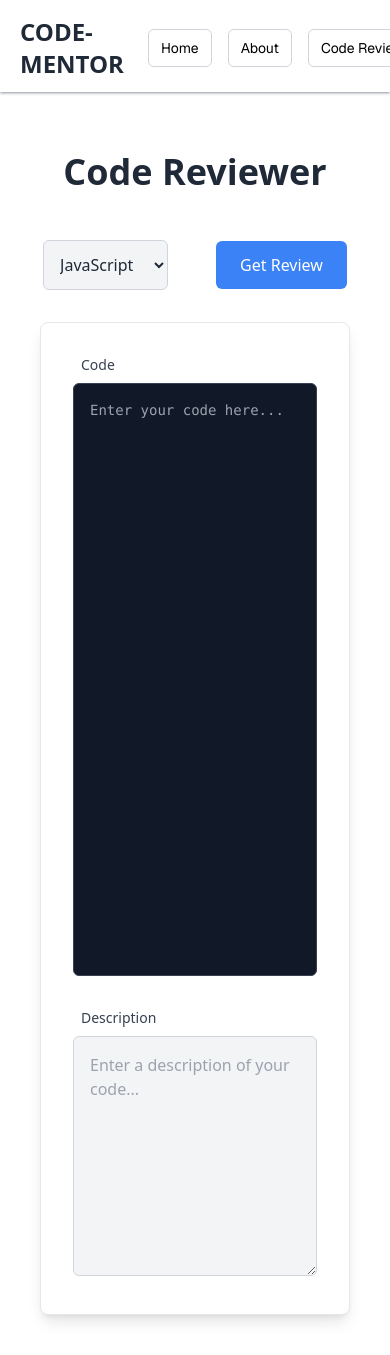
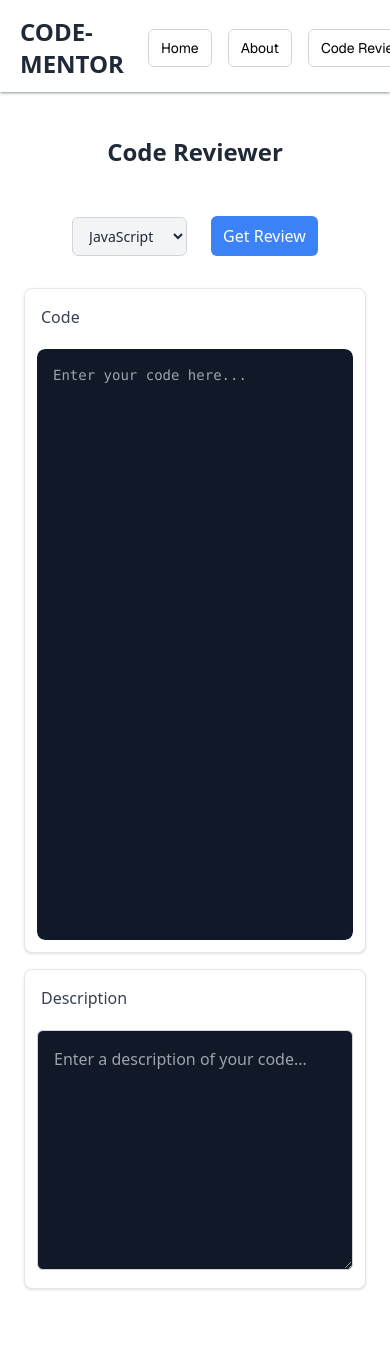
Before and after one commit to vanshanand34/nexathon, a Next.js app in the folder code-mentor-ai/: page /code-review in a window 390 px wide. After the commit the page ends 1313 px from the top, so only its background shows below. Built offline with nearby package versions, Linux system fonts and the light colour scheme.

Commit message:
fix: UI changes

```diff
--- a/code-mentor-ai/src/app/code-review/Review.tsx
+++ b/code-mentor-ai/src/app/code-review/Review.tsx
@@ -65,14 +65,18 @@ export default function Home() {
 
   return (
     <div className="min-h-screen pt-24">
-      <div className="w-full mx-auto p-8 md:px-32">
-        <h1 className="text-4xl text-center py-4 font-bold mb-8 text-gray-800 dark:text-white">Code Reviewer</h1>
+      <div className="w-full p-4 sm:p-8 md:px-32">
+        <h1
+          className="text-2xl sm:text-4xl text-center py-4 font-bold mb-8 text-gray-800 dark:text-white"
+        >
+          Code Reviewer
+        </h1>
 
         <div className="flex items-center justify-center gap-x-6 auto-rows-[1fr] pb-8">
           <select
             value={formData.language}
             onChange={(e) => setFormData({ ...formData, language: e.target.value })}
-            className="p-3 rounded-md bg-gray-100 text-gray-800 border border-gray-300"
+            className="px-3 py-2 sm:p-3 text-sm sm:text-base rounded-md bg-gray-100 text-gray-800 border border-gray-300"
           >
             <option value="javascript">JavaScript</option>
             <option value="python">Python</option>
@@ -83,18 +87,22 @@ export default function Home() {
             type="submit"
             onClick={handleSubmit}
             disabled={loading}
-            className="ml-6 px-6 py-3 bg-blue-500 text-white rounded-md hover:bg-blue-600 disabled:opacity-50"
+            className="px-3 py-2 sm:px-6 sm:py-3 bg-blue-500 text-white rounded-md hover:bg-blue-600 disabled:opacity-50"
           >
             {loading ? 'Reviewing...' : 'Get Review'}
           </button>
         </div>
 
-        <div className="bg-white dark:bg-gray-700 p-8 rounded-lg border shadow-lg">
-          <div className="w-full grid md:grid-cols-1 gap-8">
+        <div className="">
+          <div className="w-full grid md:grid-cols-1 gap-y-4 md:gap-8">
             {/* Syntax-highlighted Code Editor */}
-            <div>
-              <label className="block text-sm md:text-lg px-2 font-medium text-gray-700 mb-2 dark:text-white">Code</label>
-              <div className="rounded-md bg-gray-900 text-white border border-gray-700 min-h-[70vh]">
+            <div className='bg-white dark:bg-gray-800 shadow rounded-lg border'>
+              <label
+                className="block text-base sm:text-lg md:text-xl px-4 md:px-8 pt-4 md:pt-6 font-medium text-gray-700 mb-2 dark:text-white"
+              >
+                Code
+              </label>
+              <div className="rounded-md text-white min-h-[70vh] p-3 md:p-6">
                 <Editor
                   value={formData.code}
                   onValueChange={(code) => setFormData({ ...formData, code })}
@@ -102,22 +110,26 @@ export default function Home() {
                     Prism.highlight(code, Prism.languages[formData.language], formData.language)
                   }
                   padding={16}
-                  className="focus:outline-none focus:border-0 text-sm font-mono min-h-[70vh]"
+                  className="focus:outline-none focus:border-0 outline outline-1 rounded-lg
+                  text-sm font-mono min-h-[70vh] bg-gray-900"
                   placeholder="Enter your code here..."
                 />
               </div>
             </div>
 
             {/* Description Input */}
-            <div>
-              <label className="block text-sm md:text-base px-2 font-medium text-gray-700 mb-2 dark:text-white">Description</label>
+            <div className='shadow bg-white dark:bg-gray-800 rounded-lg border'>
+              <label className="block px-4 md:px-8 py-2 pt-4 md:pt-6 text-base sm:text-lg md:text-xl font-medium text-gray-700 dark:text-white ">Description</label>
+              <div className="p-3 md:p-6">
                 <textarea
                   value={formData.description}
                   onChange={(e) => setFormData({ ...formData, description: e.target.value })}
-                className="w-full h-60 p-4 rounded-md bg-gray-100 text-gray-800 border border-gray-300 focus:outline-none focus:ring-2 focus:ring-blue-500"
+                  className="w-full h-60 p-4 rounded-md bg-gray-900 text-gray-800 border border-gray-300 focus:outline-none focus:ring-0 focus:ring-blue-500"
                   placeholder="Enter a description of your code..."
                   required
                 />
+              </div>
+
 
             </div>
           </div>
```
Lines whose indentation alone changed are shown as unchanged.
